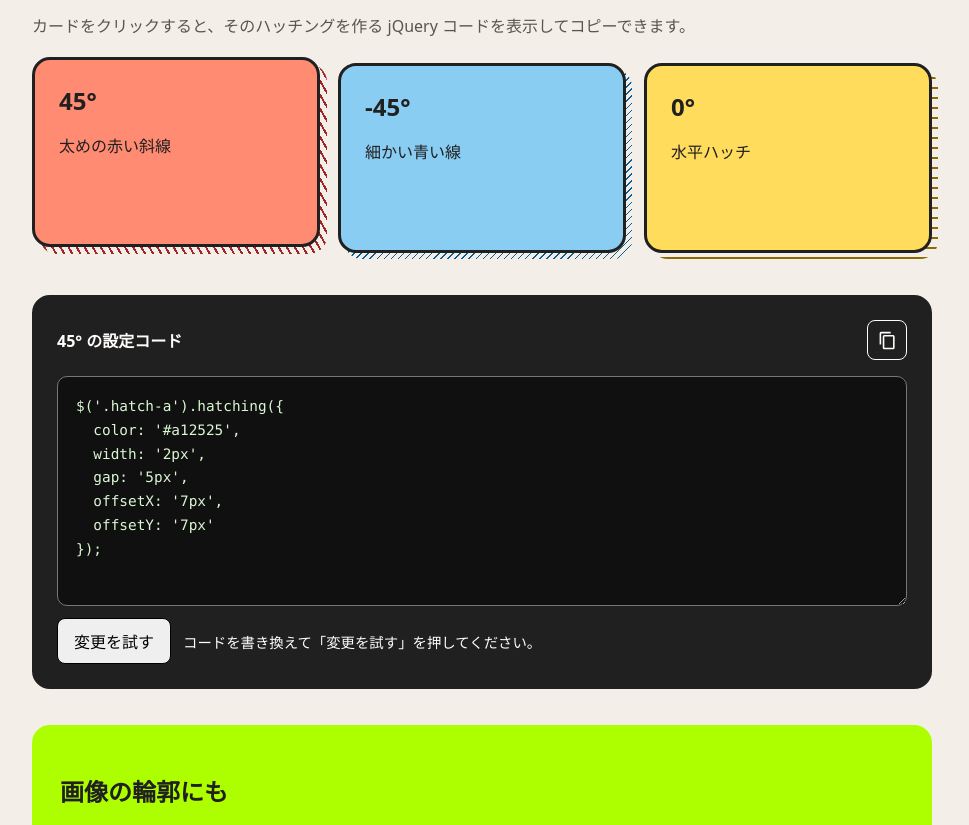
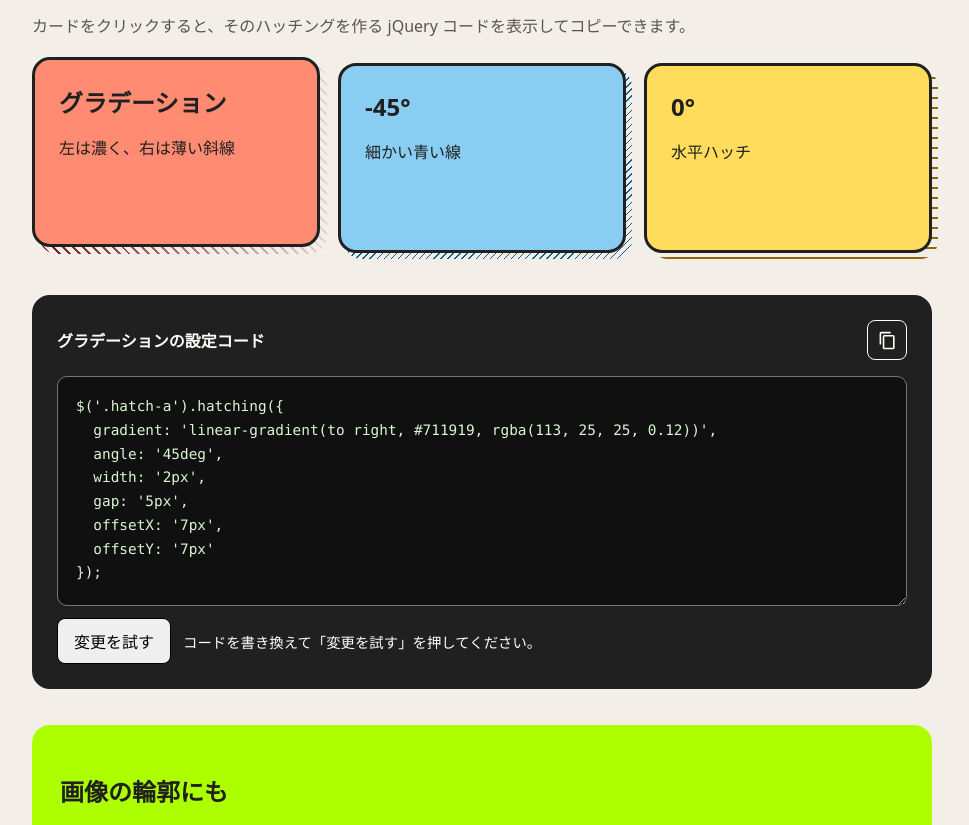
Before and after one commit to goonruntongue/hatching.js, a website: page demo/index.html in a window 1280 px wide. Shown: the part 234-1059 px from the top of the page, without its empty margins (158-1127 px from the left). Drawn offline with nearby package versions, Linux system fonts and the light colour scheme.

Commit message:
Add stroke-only gradients for box image and text hatching

```diff
--- a/demo/index.html
+++ b/demo/index.html
@@ -58,7 +58,7 @@
     <h1>hatching.js</h1>
     <p class="lead">カードをクリックすると、そのハッチングを作る jQuery コードを表示してコピーできます。</p>
     <section class="grid" aria-label="ハッチング設定例">
-      <article class="card coral hatch-a is-selected" tabindex="0" role="button" aria-controls="code-example" data-example="coral"><h2>45°</h2><p>太めの赤い斜線</p></article>
+      <article class="card coral hatch-a is-selected" tabindex="0" role="button" aria-controls="code-example" data-example="coral"><h2>グラデーション</h2><p>左は濃く、右は薄い斜線</p></article>
       <article class="card sky hatch-b" tabindex="0" role="button" aria-controls="code-example" data-example="sky"><h2>-45°</h2><p>細かい青い線</p></article>
       <article class="card lemon hatch-c" tabindex="0" role="button" aria-controls="code-example" data-example="lemon"><h2>0°</h2><p>水平ハッチ</p></article>
     </section>
@@ -100,12 +100,12 @@
   <script src="../dist/jquery.hatching.js"></script>
   <script>
     var examples = {
-      coral: { title: '45° の設定コード', code: "$('.hatch-a').hatching({\n  color: '#a12525',\n  width: '2px',\n  gap: '5px',\n  offsetX: '7px',\n  offsetY: '7px'\n});" },
+      coral: { title: 'グラデーションの設定コード', code: "$('.hatch-a').hatching({\n  gradient: 'linear-gradient(to right, #711919, rgba(113, 25, 25, 0.12))',\n  angle: '45deg',\n  width: '2px',\n  gap: '5px',\n  offsetX: '7px',\n  offsetY: '7px'\n});" },
       sky: { title: '-45° の設定コード', code: "$('.hatch-b').hatching({\n  angle: '-45deg',\n  color: '#075d96',\n  width: '1px',\n  gap: '4px'\n});" },
       lemon: { title: '0° の設定コード', code: "$('.hatch-c').hatching({\n  angle: '0deg',\n  color: '#8f6900',\n  width: '2px',\n  gap: '8px'\n});" }
     };
 
-    $('.hatch-a').hatching({ color: '#a12525', width: '2px', gap: '5px', offsetX: '7px', offsetY: '7px' });
+    $('.hatch-a').hatching({ gradient: 'linear-gradient(to right, #711919, rgba(113, 25, 25, 0.12))', angle: '45deg', width: '2px', gap: '5px', offsetX: '7px', offsetY: '7px' });
     $('.hatch-b').hatching({ angle: '-45deg', color: '#075d96', width: '1px', gap: '4px' });
     $('.hatch-c').hatching({ angle: '0deg', color: '#8f6900', width: '2px', gap: '8px' });
     $('.github-mark img').hatching({ color: '#ffffff', width: '1px', gap: '3px', offsetX: '4px', offsetY: '4px' });
@@ -165,7 +165,7 @@
         var expected = section.hasClass('image-demo') ? '.hatch-image' : section.hasClass('text-demo') ? '.hatch-title' : { coral: '.hatch-a', sky: '.hatch-b', lemon: '.hatch-c' }[activeExample];
         if (!call || call[2] !== expected) { throw new Error('対象のセレクターは ' + expected + ' のまま、設定値を書き換えてください。'); }
         var options = {}, remaining = call[3].trim();
-        var allowed = { color: 'color', width: 'width', gap: 'width', angle: null, offsetX: 'left', offsetY: 'top', gradientOverlay: 'background-image', mode: null };
+        var allowed = { color: 'color', width: 'width', gap: 'width', angle: null, offsetX: 'left', offsetY: 'top', gradient: 'background-image', gradientOverlay: 'background-image', mode: null };
         while (remaining) {
           var item = remaining.match(/^\s*([a-zA-Z]+)\s*:\s*(['"])((?:\\.|(?!\2)[^\\])*)\2\s*(,|$)/);
           if (!item || !Object.prototype.hasOwnProperty.call(allowed, item[1])) { throw new Error('設定名と引用符付きの値を確認してください。例: gap: \'6px\''); }
```
Also changed, not shown: README.md, dist/jquery.hatching.css, dist/jquery.hatching.js.
